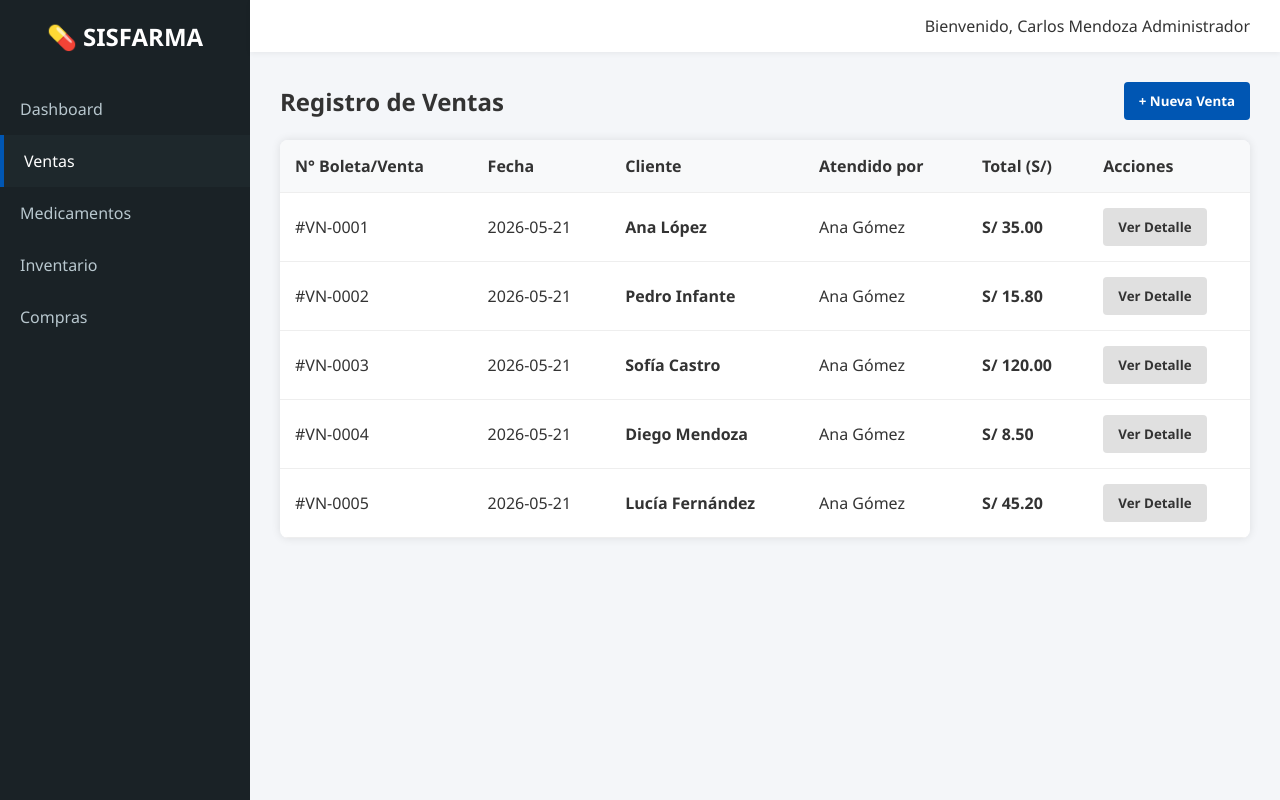
After one commit to a13xanderplatz0/SISFARMA, a Flask app: page /ventas in a window 1280 px wide. The commit adds this page. Run offline with Flask 3, Linux system fonts and the light colour scheme.

Commit message:
agregando ventana compra y venta

```diff
--- a/app.py
+++ b/app.py
@@ -8,6 +8,32 @@ app = Flask(
     static_folder='src/views/static',
 )
 
+USUARIO_SESION = {"nombre": "Carlos Mendoza", "rol": "Administrador"}
+
+MEDICAMENTOS_DB = [
+    {"id_medicamento": 1, "nombre": "Paracetamol 500mg", "descripcion": "Alivia dolor y fiebre", "categoria_nombre": "Analgésicos", "precio": 5.50},
+    {"id_medicamento": 2, "nombre": "Amoxicilina 500mg", "descripcion": "Antibiótico de amplio espectro", "categoria_nombre": "Antibióticos", "precio": 12.90},
+    {"id_medicamento": 3, "nombre": "Ibuprofeno 400mg", "descripcion": "Antiinflamatorio y analgésico", "categoria_nombre": "Antiinflamatorios", "precio": 8.70},
+    {"id_medicamento": 4, "nombre": "Vitamina C", "descripcion": "Suplemento vitamínico", "categoria_nombre": "Vitaminas", "precio": 15.00},
+    {"id_medicamento": 5, "nombre": "Jarabe para la tos", "descripcion": "Jarabe expectorante", "categoria_nombre": "Jarabes", "precio": 18.50},
+]
+
+CLIENTES_DB = [
+    {"id_cliente": 1, "nombre": "Ana López"},
+    {"id_cliente": 2, "nombre": "Pedro Infante"},
+    {"id_cliente": 3, "nombre": "Sofía Castro"},
+    {"id_cliente": 4, "nombre": "Diego Mendoza"},
+    {"id_cliente": 5, "nombre": "Lucía Fernández"},
+]
+
+PROVEEDORES_DB = [
+    {"id_proveedor": 1, "nombre": "Droguería FarmaSalud S.A."},
+    {"id_proveedor": 2, "nombre": "Laboratorios Medicor"},
+    {"id_proveedor": 3, "nombre": "Distribuidora BioGénesis"},
+    {"id_proveedor": 4, "nombre": "PharmaNorte Perú"},
+    {"id_proveedor": 5, "nombre": "Suministros Médicos Globales"},
+]
+
 
 @app.route('/')
 def inicio():
@@ -16,21 +42,16 @@ def inicio():
 
 @app.route('/medicamentos')
 def catalogo_medicamentos():
-    medicamentos_db = [
-        {"id_medicamento": 1, "nombre": "Paracetamol 500mg", "descripcion": "Alivia dolor y fiebre", "categoria_nombre": "Analgésicos", "precio": 5.50},
-        {"id_medicamento": 2, "nombre": "Amoxicilina 500mg", "descripcion": "Antibiótico de amplio espectro", "categoria_nombre": "Antibióticos", "precio": 12.90},
-    ]
     categorias_db = [
         {"id_categoria": 1, "nombre": "Analgésicos"},
         {"id_categoria": 2, "nombre": "Antibióticos"},
     ]
-    usuario_sesion = {"nombre": "Carlos Mendoza", "rol": "Administrador"}
 
     return render_template(
         'medicamentos.html',
-        medicamentos=medicamentos_db,
+        medicamentos=MEDICAMENTOS_DB,
         categorias=categorias_db,
-        current_user=usuario_sesion,
+        current_user=USUARIO_SESION,
     )
 
 
@@ -55,12 +76,10 @@ def inventario():
         {"id_inventario": 4, "medicamento_nombre": "Vitamina C", "numero_lote": "LOT004", "stock": 0, "stock_minimo": 25},
         {"id_inventario": 5, "medicamento_nombre": "Jarabe para la tos", "numero_lote": "LOT005", "stock": 40, "stock_minimo": 10},
     ]
-    usuario_sesion = {"nombre": "Carlos Mendoza", "rol": "Administrador"}
-
     return render_template(
         'inventario.html',
         inventario=inventario_db,
-        current_user=usuario_sesion,
+        current_user=USUARIO_SESION,
     )
 
 
@@ -75,5 +94,65 @@ def inventario_ingreso():
     return redirect('/inventario')
 
 
+@app.route('/ventas')
+def ventas():
+    ventas_db = [
+        {"id_venta": 1, "fecha": "2026-05-21", "cliente_nombre": "Ana López", "usuario_nombre": "Ana Gómez", "total": 35.00},
+        {"id_venta": 2, "fecha": "2026-05-21", "cliente_nombre": "Pedro Infante", "usuario_nombre": "Ana Gómez", "total": 15.80},
+        {"id_venta": 3, "fecha": "2026-05-21", "cliente_nombre": "Sofía Castro", "usuario_nombre": "Ana Gómez", "total": 120.00},
+        {"id_venta": 4, "fecha": "2026-05-21", "cliente_nombre": "Diego Mendoza", "usuario_nombre": "Ana Gómez", "total": 8.50},
+        {"id_venta": 5, "fecha": "2026-05-21", "cliente_nombre": "Lucía Fernández", "usuario_nombre": "Ana Gómez", "total": 45.20},
+    ]
+
+    return render_template(
+        'ventas.html',
+        ventas=ventas_db,
+        clientes=CLIENTES_DB,
+        medicamentos=MEDICAMENTOS_DB,
+        current_user=USUARIO_SESION,
+    )
+
+
+@app.route('/ventas/nueva', methods=['POST'])
+def ventas_nueva():
+    id_cliente = request.form['id_cliente']
+    id_medicamento = request.form['id_medicamento']
+    cantidad = request.form['cantidad']
+    metodo_pago = request.form['metodo_pago']
+
+    print(f"Nueva venta: cliente #{id_cliente}, medicamento #{id_medicamento}, cantidad {cantidad}, pago {metodo_pago}")
+
+    return redirect('/ventas')
+
+
+@app.route('/compras')
+def compras():
+    compras_db = [
+        {"id_compra": 1, "fecha": "2026-05-10", "proveedor_nombre": "Droguería FarmaSalud S.A.", "usuario_nombre": "Carlos Mendoza", "estado": "recibida"},
+        {"id_compra": 2, "fecha": "2026-05-18", "proveedor_nombre": "Laboratorios Medicor", "usuario_nombre": "Ana Gómez", "estado": "pendiente"},
+        {"id_compra": 3, "fecha": "2026-05-21", "proveedor_nombre": "Distribuidora BioGénesis", "usuario_nombre": "Luis Torres", "estado": "anulada"},
+        {"id_compra": 4, "fecha": "2026-05-22", "proveedor_nombre": "PharmaNorte Perú", "usuario_nombre": "María Delgado", "estado": "recibida"},
+        {"id_compra": 5, "fecha": "2026-05-23", "proveedor_nombre": "Suministros Médicos Globales", "usuario_nombre": "Ana Gómez", "estado": "pendiente"},
+    ]
+
+    return render_template(
+        'compras.html',
+        compras=compras_db,
+        proveedores=PROVEEDORES_DB,
+        current_user=USUARIO_SESION,
+    )
+
+
+@app.route('/compras/nueva', methods=['POST'])
+def compras_nueva():
+    id_proveedor = request.form['id_proveedor']
+    estado = request.form['estado']
+    fecha = request.form['fecha']
+
+    print(f"Nueva compra: proveedor #{id_proveedor}, estado {estado}, fecha {fecha}")
+
+    return redirect('/compras')
+
+
 if __name__ == '__main__':
     app.run(debug=True)
--- a/src/views/templates/base.html
+++ b/src/views/templates/base.html
@@ -15,10 +15,10 @@
             <nav>
                 <ul>
                     <li><a href="/dashboard">Dashboard</a></li>
-                    <li><a href="/ventas">Ventas</a></li>
+                    <li><a href="/ventas" class="{{ 'active' if request.path.startswith('/ventas') else '' }}">Ventas</a></li>
                     <li><a href="/medicamentos" class="{{ 'active' if request.path.startswith('/medicamentos') else '' }}">Medicamentos</a></li>
                     <li><a href="/inventario" class="{{ 'active' if request.path.startswith('/inventario') else '' }}">Inventario</a></li>
-                    <li><a href="/compras">Compras</a></li>
+                    <li><a href="/compras" class="{{ 'active' if request.path.startswith('/compras') else '' }}">Compras</a></li>
                 </ul>
             </nav>
         </aside>
--- a/src/views/templates/index.html
+++ /dev/null
@@ -1,6 +0,0 @@
-{% extends "base.html" %}
-
-{% block title %}Inicio - SISFARMA{% endblock %}
-
-{% block content %}
-{% endblock %}
--- /dev/null
+++ b/src/views/templates/ventas.html
@@ -0,0 +1,102 @@
+{% extends "base.html" %}
+
+{% block title %}Ventas | SISFARMA{% endblock %}
+
+{% block content %}
+<div class="header-actions">
+    <h2>Registro de Ventas</h2>
+    <button class="btn-primary" onclick="abrirModal('modalNuevaVenta')">+ Nueva Venta</button>
+</div>
+
+<table class="data-table">
+    <thead>
+        <tr>
+            <th>N° Boleta/Venta</th>
+            <th>Fecha</th>
+            <th>Cliente</th>
+            <th>Atendido por</th>
+            <th>Total (S/)</th>
+            <th>Acciones</th>
+        </tr>
+    </thead>
+    <tbody>
+        {% for venta in ventas %}
+        <tr>
+            <td>#VN-{{ "%04d"|format(venta.id_venta) }}</td>
+            <td>{{ venta.fecha }}</td>
+            <td><strong>{{ venta.cliente_nombre }}</strong></td>
+            <td>{{ venta.usuario_nombre }}</td>
+            <td><strong>S/ {{ "%.2f"|format(venta.total) }}</strong></td>
+            <td>
+                <button class="btn-secondary">Ver Detalle</button>
+            </td>
+        </tr>
+        {% else %}
+        <tr>
+            <td colspan="6" class="empty-state">No hay ventas registradas el día de hoy.</td>
+        </tr>
+        {% endfor %}
+    </tbody>
+</table>
+
+<div id="modalNuevaVenta" class="modal-overlay">
+    <div class="modal-content">
+        <div class="modal-header">
+            <h3>Registrar Venta</h3>
+            <span class="close-btn" onclick="cerrarModal('modalNuevaVenta')">&times;</span>
+        </div>
+        <form action="/ventas/nueva" method="POST">
+            <div class="form-group">
+                <label>Cliente</label>
+                <select name="id_cliente" required>
+                    <option value="">Seleccione un cliente...</option>
+                    {% for cliente in clientes %}
+                        <option value="{{ cliente.id_cliente }}">{{ cliente.nombre }}</option>
+                    {% endfor %}
+                </select>
+            </div>
+
+            <div class="form-group">
+                <label>Medicamento a vender</label>
+                <select name="id_medicamento" required>
+                    <option value="">Seleccione el producto...</option>
+                    {% for med in medicamentos %}
+                        <option value="{{ med.id_medicamento }}">{{ med.nombre }} - S/ {{ med.precio }}</option>
+                    {% endfor %}
+                </select>
+            </div>
+
+            <div class="form-row">
+                <div class="form-group">
+                    <label>Cantidad</label>
+                    <input type="number" name="cantidad" min="1" value="1" required>
+                </div>
+                <div class="form-group">
+                    <label>Método de Pago</label>
+                    <select name="metodo_pago" required>
+                        <option value="Efectivo">Efectivo</option>
+                        <option value="Tarjeta">Tarjeta de Crédito/Débito</option>
+                        <option value="Yape">Yape / Plin</option>
+                    </select>
+                </div>
+            </div>
+
+            <div class="modal-footer">
+                <button type="button" class="btn-secondary" onclick="cerrarModal('modalNuevaVenta')">Cancelar</button>
+                <button type="submit" class="btn-primary">Confirmar Venta</button>
+            </div>
+        </form>
+    </div>
+</div>
+
+<script>
+    function abrirModal(idModal) { document.getElementById(idModal).style.display = 'flex'; }
+    function cerrarModal(idModal) { document.getElementById(idModal).style.display = 'none'; }
+    window.onclick = function(event) {
+        const modals = document.getElementsByClassName('modal-overlay');
+        for (let i = 0; i < modals.length; i++) {
+            if (event.target == modals[i]) modals[i].style.display = "none";
+        }
+    }
+</script>
+{% endblock %}
```
Also changed, not shown: src/views/templates/compras.html (added, +104 -0 lines).
